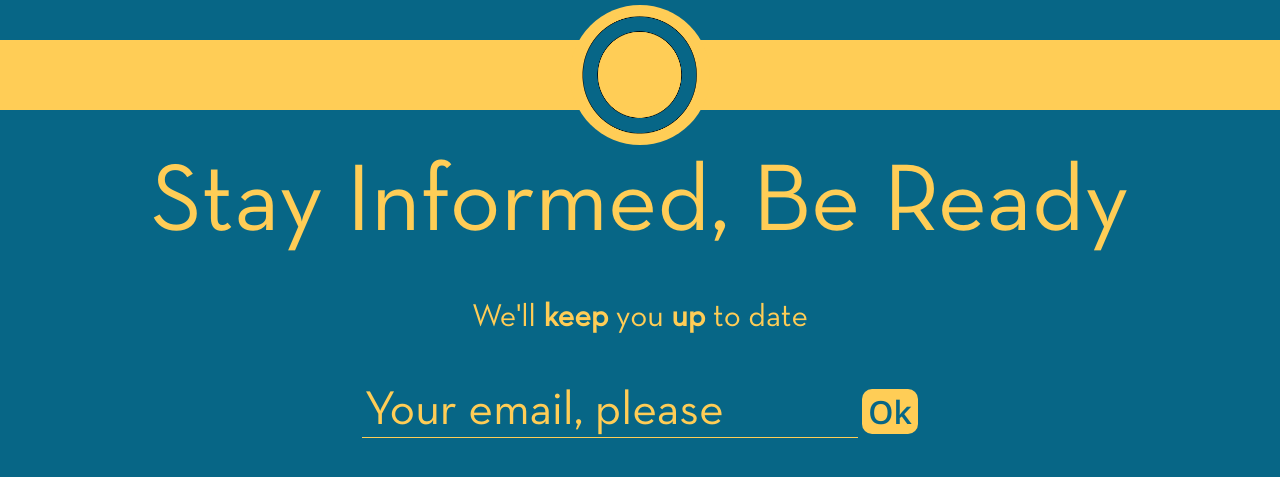
After one commit to Circle-Labs/upkeep, a Django app: page /beta/register/ in a window 1280 px wide. The commit adds this page. Shown: the top 477 px of the page. Run offline with Django 3.2, Linux system fonts and the light colour scheme; parts of the project's set-up code (start-up, migrations or seed data) failed here and were passed over.

Commit message:
Add beta, change some stylin

```diff
--- a/reminders/admin.py
+++ b/reminders/admin.py
@@ -4,10 +4,11 @@ from django.contrib.auth.models import User
 
 # Register your models here.
 
-from .models import Contact, Person
+from .models import Contact, Person, Beta
 
 admin.site.register(Contact)
 admin.site.register(Person)
+admin.site.register(Beta)
 
 class PersonInline(admin.StackedInline):
 	model = Person
--- a/reminders/static/reminders/main.css
+++ b/reminders/static/reminders/main.css
@@ -1,3 +1,14 @@
+html {
+  -webkit-box-sizing: border-box;
+  -moz-box-sizing: border-box;
+  box-sizing: border-box;
+}
+*, *:before, *:after {
+  -webkit-box-sizing: inherit;
+  -moz-box-sizing: inherit;
+  box-sizing: inherit;
+  }
+
 @font-face {
   font-family: "Neutra Text Book";
   src: url("/static/reminders/fonts/NeutraText-Book.otf");
@@ -25,6 +36,90 @@ h1 {
     font-family: "Neutra Text Book", sans-serif;
     font-weight: 100;
 }
+
+/* BETA */
+
+h2 {
+    color: #FFCD56;
+    font-size: 6em;
+    margin-top: 50px;
+    margin-bottom: 30px;
+    margin-left: auto;
+    margin-right: auto;
+    text-align: center;
+    font-family: "Neutra Text Book", sans-serif;
+    font-weight: 100;
+}
+
+h3 {
+    color: #FFCD56;
+    font-size: 2em;
+    margin-top: 50px;
+    margin-bottom: 30px;
+    margin-left: auto;
+    margin-right: auto;
+    text-align: center;
+    font-family: "Neutra Text Book", sans-serif;
+    font-weight: 100;
+}
+
+h4 {
+    color: #FFCD56;
+    font-size: 2em;
+    margin-top: 280px;
+    margin-bottom: 30px;
+    margin-left: auto;
+    margin-right: auto;
+    text-align: center;
+    font-family: "Neutra Text Book", sans-serif;
+    font-weight: 100;
+}
+
+.beta-share {
+    height: auto;
+    font-size: 1em;
+}
+
+.beta-email {
+    font-size: 3em;
+    background: none;
+    border: none;
+    border-bottom: 1px solid #FFCD56;
+    color: #FFCD56;
+    outline: none;
+    font-family: "Neutra Text Book", sans-serif;
+    margin-top: 25px;
+}
+
+.beta-email::-webkit-input-placeholder { /* Chrome/Opera/Safari */
+  color: #FFCD56;
+  font-family: "Neutra Text Book", sans-serif;
+}
+.beta-email::-moz-placeholder { /* Firefox 19+ */
+  color: #FFCD56;
+  font-family: "Neutra Text Book", sans-serif;
+}
+.beta-email:-ms-input-placeholder { /* IE 10+ */
+  color: #FFCD56;
+  font-family: "Neutra Text Book", sans-serif;
+}
+.beta-email:-moz-placeholder { /* Firefox 18- */
+  color: #FFCD56;
+  font-family: "Neutra Text Book", sans-serif;
+}
+
+.beta-ok {
+    background: #FFCD56;
+    border: none;
+    border-radius: 10px;
+    font-size: 2em;
+    color: #076686;
+    font-family: "Open Sans Semibold", sans-serif;
+    font-weight: bold;
+    cursor: pointer;
+}
+
+/*END BETA*/
 
 ul {
 	list-style: none;
--- a/reminders/templates/reminders/base_login.html
+++ b/reminders/templates/reminders/base_login.html
@@ -10,7 +10,7 @@
 
 <div class="header">
 	<div class="header-center">
-		<img class="logo" src="/static/reminders/img/CLlogo.png">
+		<img class="logo" src="/static/reminders/img/CLwhite.png">
 	</div>
 </div>
 
--- /dev/null
+++ b/reminders/templates/reminders/beta.html
@@ -0,0 +1,26 @@
+<!DOCTYPE html>
+{% load staticfiles %}
+<html>
+<head>
+	<title>Upkeep</title>
+	<link rel="stylesheet" href="{% static "reminders/main.css" %}"/>
+	<link rel="stylesheet" href="{% static "reminders/fonts/font-awesome/css/font-awesome.min.css" %}"/>
+</head>
+<body>
+
+<div class="header"><div class="circle"><img class="logo" src="/static/reminders/img/CLlogo.png"></img></div></div>
+
+<h2>Stay Informed, Be Ready</h2>
+
+<h3> We'll <b>keep</b> you <b>up</b> to date </h3>
+
+<div>
+	<form action="" method="post">
+		{% csrf_token %}
+		<input class="beta-email" name="email" type="email" placeholder="Your email, please" />
+		<input class="beta-ok" type="submit" value="Ok" />
+	</form>
+</div>
+
+</body>
+</html>
--- a/reminders/templates/reminders/create_person_form.html
+++ b/reminders/templates/reminders/create_person_form.html
@@ -9,7 +9,7 @@
 
 <div class="header">
 	<div class="header-center">
-		<img class="logo" src="/static/reminders/img/CLlogo.png">
+		<img class="logo" src="/static/reminders/img/CLwhite.png">
 	</div>
 </div>
 
@@ -34,7 +34,7 @@
 		<input id="phone" type="text" value="{{user.phone}}" />
 		<br /> -->
 
-		<input class="login-button" type="submit" value="Create" />
+		<input type="submit" class="submit login-button" value="Create" />
 		</form>
 
 		<p class="notice">Notice: SMS charges may apply</p>
--- a/reminders/templates/reminders/home.html
+++ b/reminders/templates/reminders/home.html
@@ -30,7 +30,7 @@
 </section>
 
 <div>
-	<a href="user/contacts"><button>Get Started</button></a>
+	<a href="{% url 'beta_reg' %}"><button>Get Started</button></a>
 </div>
 
 </body>
--- a/reminders/templates/reminders/login_form.html
+++ b/reminders/templates/reminders/login_form.html
@@ -4,6 +4,6 @@
 <input id="sms" name="verify_code" type="text" placeholder="SMS Code" />
 <br />
 
-<input class="login-button" type="submit" value="Submit" />
+<input type="submit" class="submit login-button" value="Submit" />
 
 {% endblock page %}
--- a/reminders/templates/reminders/person_form.html
+++ b/reminders/templates/reminders/person_form.html
@@ -17,7 +17,7 @@
 <input id="phone" type="text" value="{{user.phone}}" />
 <br /> -->
 
-<input type="submit" value="Save" />
+<input type="submit" class="submit" value="Save" />
 </form>
 
 
--- a/reminders/templates/reminders/send_code_form.html
+++ b/reminders/templates/reminders/send_code_form.html
@@ -2,6 +2,6 @@
 {% block page %}
 
 
-<input class="login-button" type="submit" value="Send Code" />
+<input type="submit" class="submit login-button" value="Send Code" />
 
 {% endblock page %}
--- a/reminders/urls.py
+++ b/reminders/urls.py
@@ -14,6 +14,8 @@ urlpatterns = [
 	url(r'^user/contacts/$', views.your_contacts, name='contacts'),
 	url(r'^user/logout/$', views.logout_view, name='user_logout'),
 	url(r'^user/login/$', views.verification_view, name='user_login'),
+	url(r'^beta/register/$', views.beta_reg, name='beta_reg'),
+	url(r'^beta/confirm/$', views.beta_confirm, name='beta_confirm'),
 	url(r'^user/login/(?P<number>[0-9]+)/$', views.login_view, name='user_verify_code'),
 	url(r'^test/$', views.test, name='test'),
 	url(r'^api/', include(router.urls)),
--- a/reminders/views.py
+++ b/reminders/views.py
@@ -7,7 +7,7 @@ from django.utils import timezone
 from django.contrib.auth.decorators import login_required
 from django.contrib.auth import authenticate, login, logout
 
-from reminders.models import Person, Contact
+from reminders.models import Person, Contact, Beta
 from rest_framework import viewsets
 from reminders.serializers import PersonSerializer, ContactSerializer
 from django.views.generic.edit import CreateView, UpdateView, DeleteView
@@ -17,6 +17,8 @@ from reminders.forms import AddContactForm, UpdateUserForm, CreateUserForm, Crea
 from reminders import utils
 
 from reminders import tasks
+
+from django.core.exceptions import ObjectDoesNotExist
 
 
 def home_view(request):
@@ -42,6 +44,27 @@ class ContactViewSet(viewsets.ModelViewSet):
     serializer_class = ContactSerializer
 
 
+
+# ----------------------------
+# Beta Related Views
+# ----------------------------
+
+def beta_reg(request):
+    context = {}
+    if request.method == 'POST':
+        email = request.POST['email']
+        beta = Beta()
+        beta.email = email
+        beta.save()
+        return HttpResponseRedirect(reverse('beta_confirm'))
+
+
+    return render(request, 'reminders/beta.html', context)
+
+def beta_confirm(request):
+    context = {}
+    return render(request, 'reminders/beta-confirm.html', context)
+
 # ----------------------------
 # Authentication Related Views
 # ----------------------------
@@ -59,7 +82,11 @@ def verification_view(request):
         return HttpResponseRedirect(reverse('contacts'))
 
     if request.method == 'POST':
-        person = Person.objects.get(phone=request.POST['phone'])
+        try:
+            person = Person.objects.get(phone=request.POST['phone'])
+        except ObjectDoesNotExist:
+            return HttpResponseRedirect(reverse('user_login'))
+
         code = utils.generate_sms_code()
         person.sms_verify_code = code
         print(code)
@@ -78,7 +105,11 @@ def login_view(request, number):
         return HttpResponseRedirect(reverse('contacts'))
 
     if request.method == 'POST':
-        person = Person.objects.get(phone=request.POST['phone'])
+        try:
+            person = Person.objects.get(phone=request.POST['phone'])
+        except ObjectDoesNotExist:
+            return HttpResponseRedirect(reverse('user_verify_code'))
+
         user = authenticate(phone=request.POST['phone'], code=request.POST['verify_code'])
         if user is not None:
             if user.is_active:
@@ -110,6 +141,13 @@ def create_person(request):
 
         if all((user_form.is_valid(), person_form.is_valid())):
             user = user_form.save(commit=False)
+            # BETA
+            try:
+                Beta.objects.get(email=user.email, approved=True)
+            except ObjectDoesNotExist:
+                return HttpResponseRedirect(reverse('beta_reg'))
+
+
             user.first_name=user_form.cleaned_data['first_name']
             user.last_name=user_form.cleaned_data['last_name']
             user.username = user_form.cleaned_data['first_name'].lower() + user_form.cleaned_data['last_name'].lower()
```
Also changed, not shown: reminders/models.py (+7 -0 lines), reminders/static/reminders/contacts.css (+50 -3 lines), reminders/templates/reminders/beta-confirm.html (added, +22 -0 lines), reminders/utils.py (+12 -1 lines), reminders/migrations/0004_auto_20160721_2255.py (added), reminders/migrations/0005_auto_20160721_2256.py (added), reminders/migrations/0006_beta_approved.py (added).
